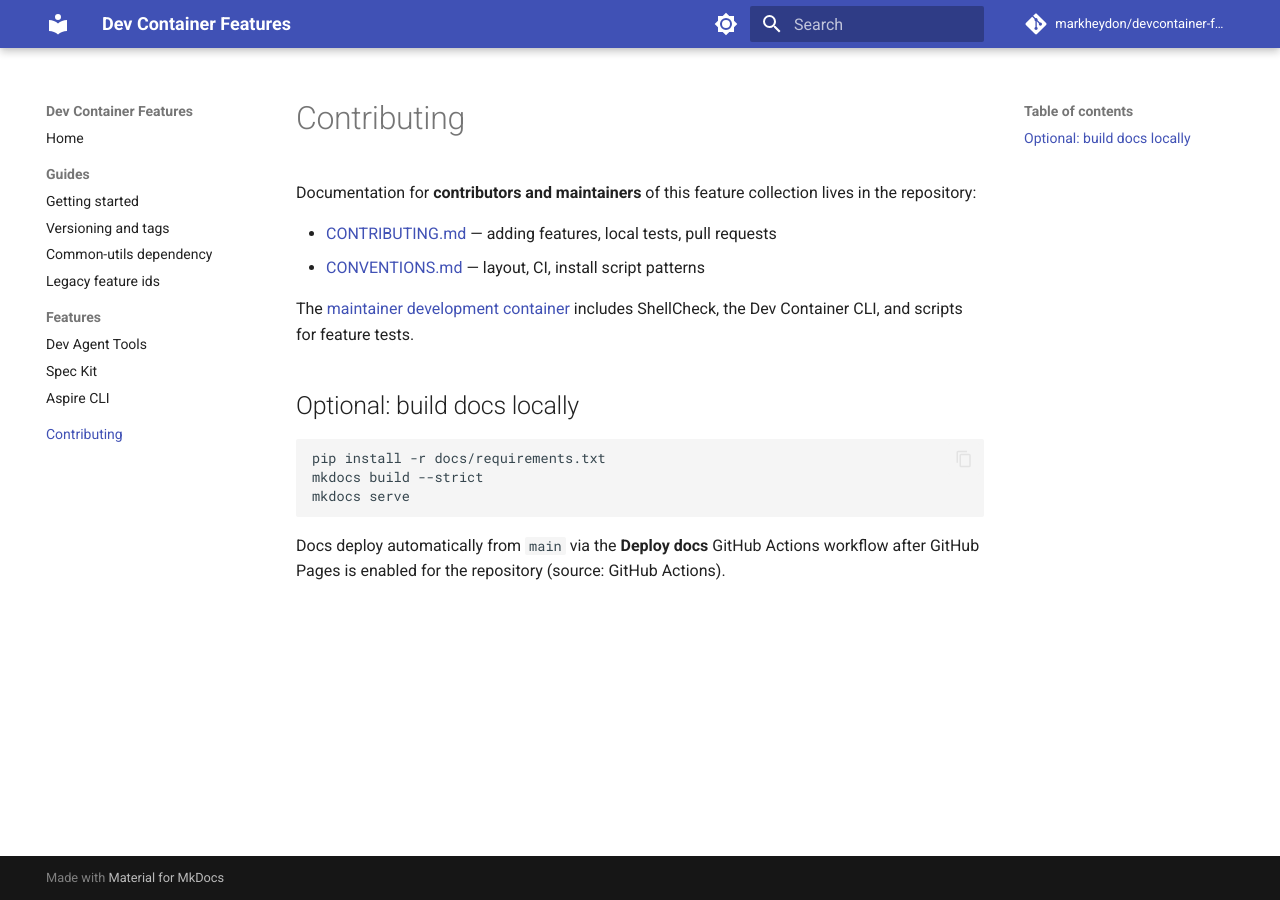
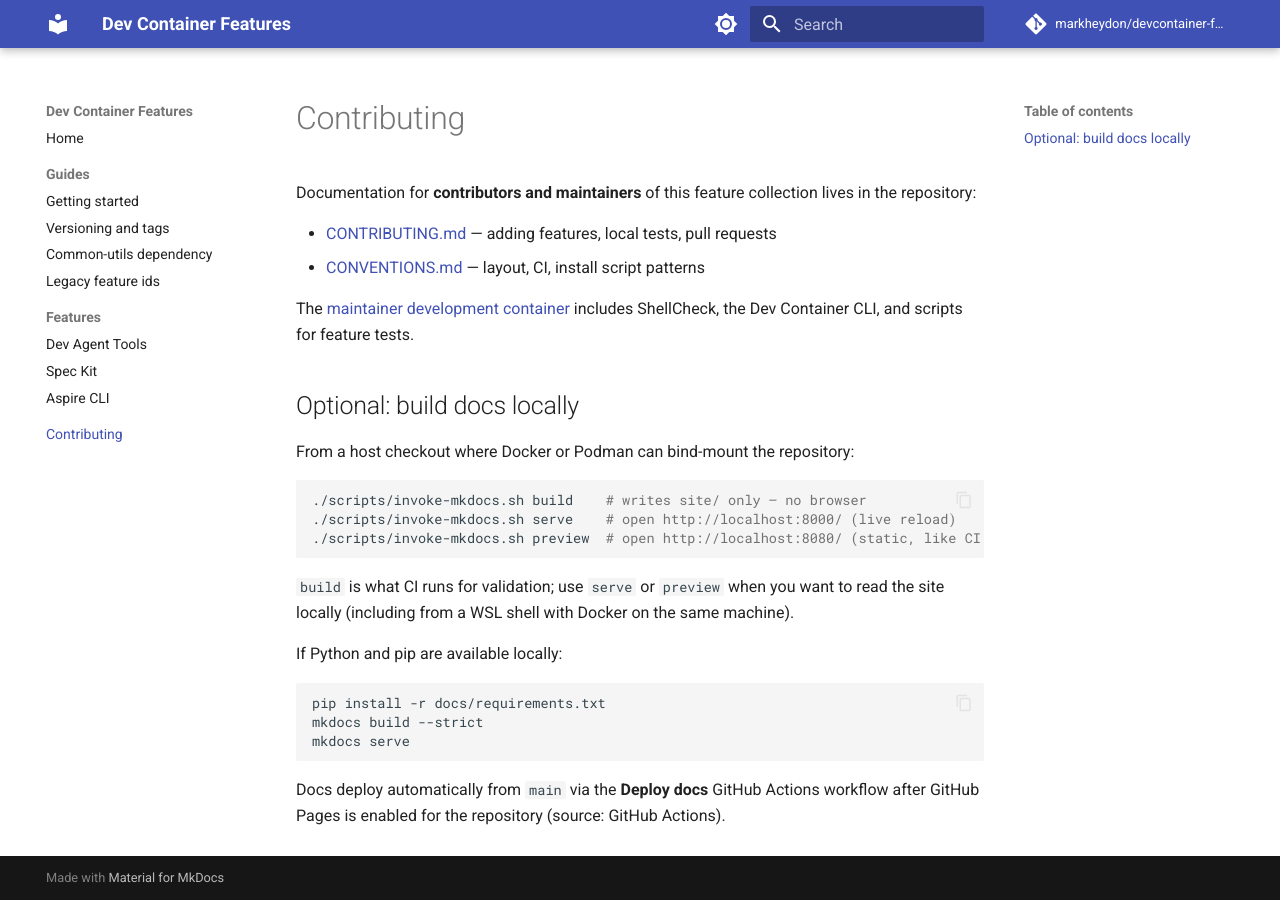
Before and after one commit to markheydon/devcontainer-features, an MkDocs documentation site: the page built from docs/contributing.md, in a window 1280 px wide. Built offline with MkDocs 1.6.1 and Material for MkDocs 9.7.7, drawn with Linux system fonts in a browser that asks for light colours; comment, search, counter and statistics services are not loaded.

Commit message:
chore: add invoke-mkdocs helper and ignore site/ output
Run MkDocs via Docker/Podman for local build, serve, and preview;
document URLs and gitignore generated site/.

Co-authored-by: Cursor <cursoragent@cursor.com>

````diff
--- a/docs/contributing.md
+++ b/docs/contributing.md
@@ -9,6 +9,18 @@ The [maintainer development container](https://github.com/markheydon/devcontaine
 
 ## Optional: build docs locally
 
+From a host checkout where Docker or Podman can bind-mount the repository:
+
+```bash
+./scripts/invoke-mkdocs.sh build    # writes site/ only — no browser
+./scripts/invoke-mkdocs.sh serve    # open http://localhost:8000/ (live reload)
+./scripts/invoke-mkdocs.sh preview  # open http://localhost:8080/ (static, like CI output)
+```
+
+`build` is what CI runs for validation; use `serve` or `preview` when you want to read the site locally (including from a WSL shell with Docker on the same machine).
+
+If Python and pip are available locally:
+
 ```bash
 pip install -r docs/requirements.txt
 mkdocs build --strict
````
Also changed, not shown: .devcontainer/README.md (+10 -0 lines), CONTRIBUTING.md (+8 -0 lines), README.md (+1 -1 lines), 2 other files.
